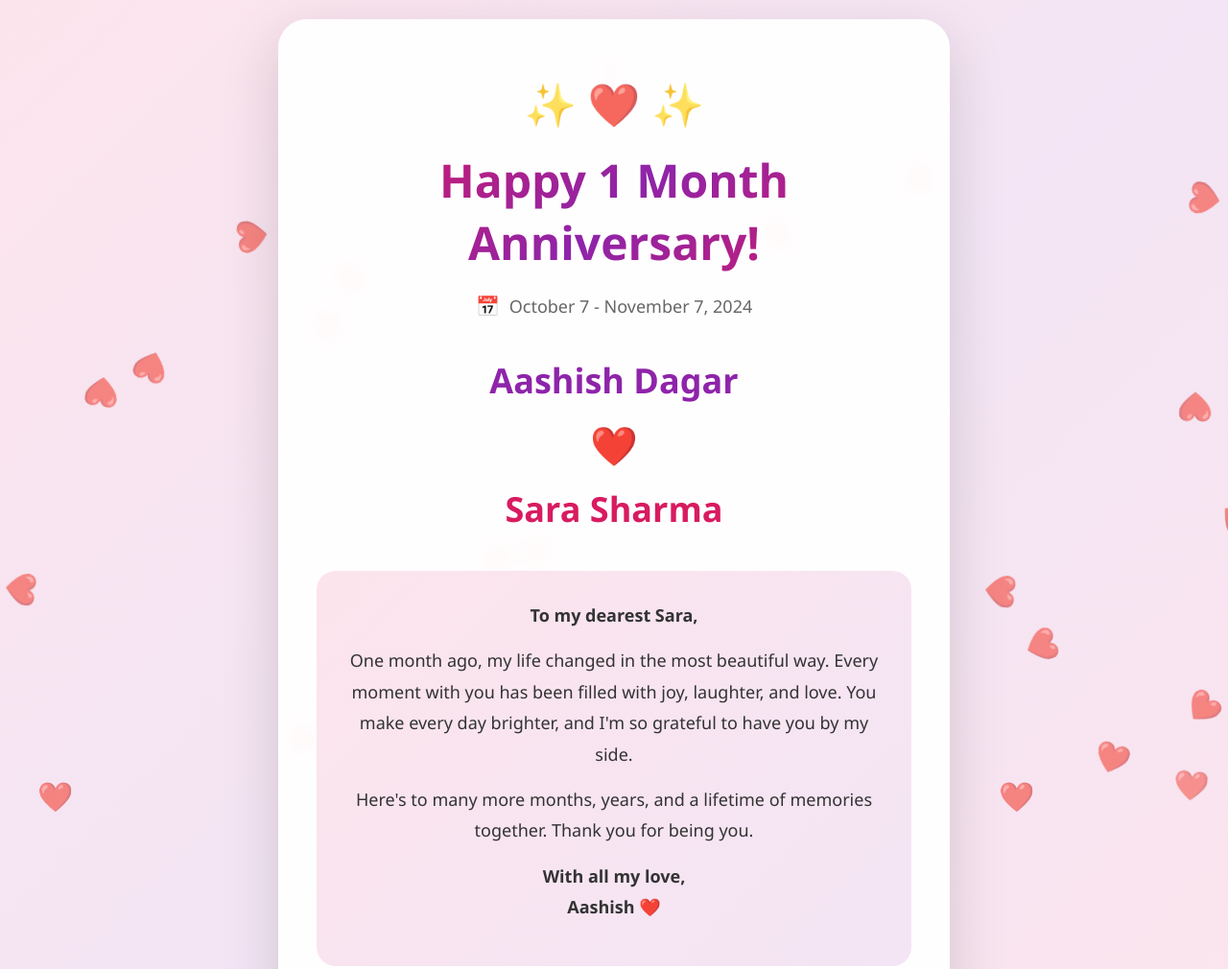
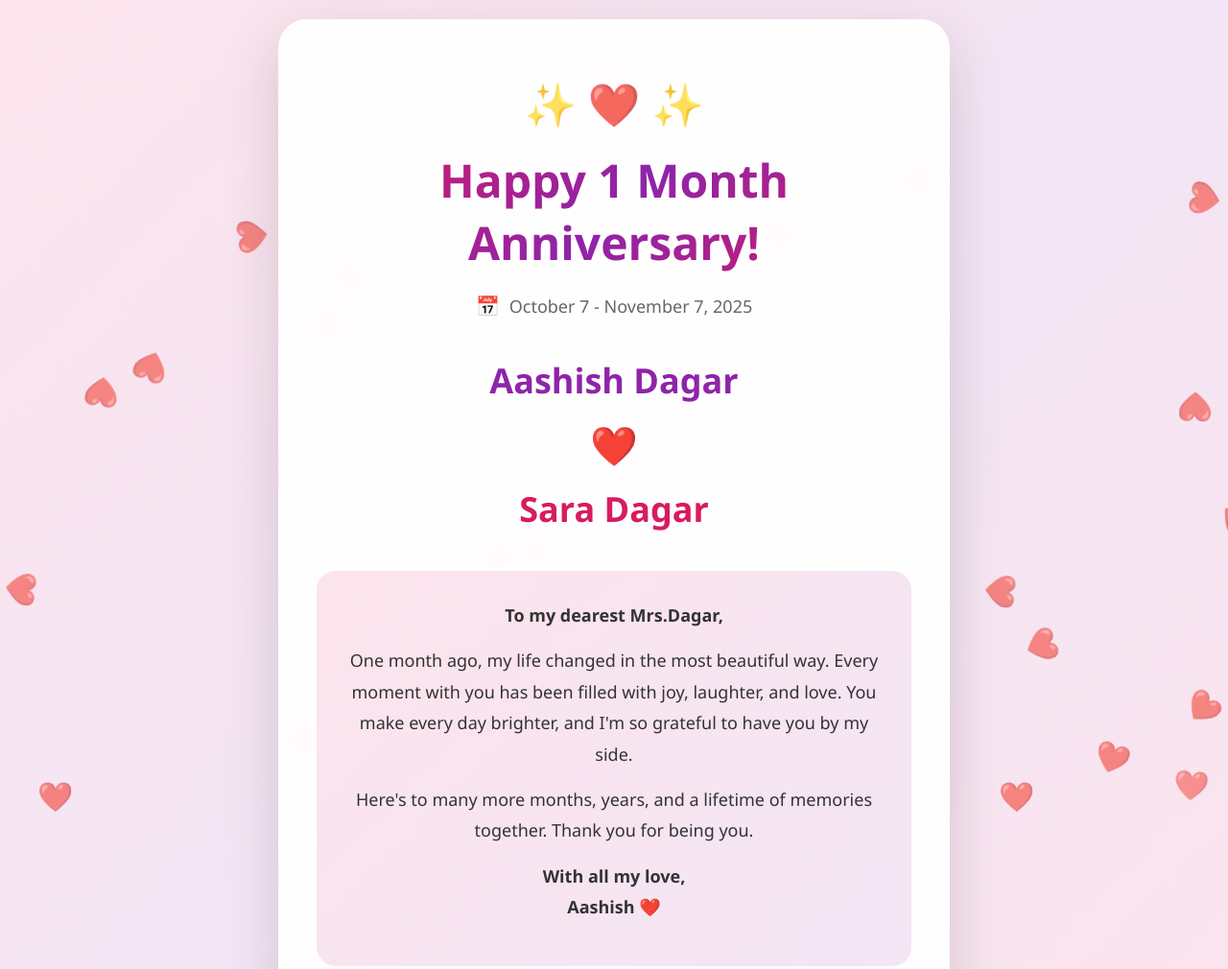
Before and after one commit to aashishdagar007/anniversary-website, a plain HTML site: page index.html in a window 1280 px wide. Shown: the top 1010 px of the page at 96% size. Drawn offline with Linux system fonts and the light colour scheme.

Commit message:
Update index.html

```diff
--- a/index.html
+++ b/index.html
@@ -250,17 +250,17 @@
 
             <div class="date">
                 <span class="calendar-icon">📅</span>
-                <span>October 7 - November 7, 2024</span>
+                <span>October 7 - November 7, 2025</span>
             </div>
 
             <div class="names">
                 <div class="name aashish">Aashish Dagar</div>
                 <div class="divider-heart">❤️</div>
-                <div class="name sara">Sara Sharma</div>
+                <div class="name sara">Sara Dagar</div>
             </div>
 
             <div class="message-box">
-                <p><strong>To my dearest Sara,</strong></p>
+                <p><strong>To my dearest Mrs.Dagar,</strong></p>
                 <p>One month ago, my life changed in the most beautiful way. Every moment with you has been filled with joy, laughter, and love. You make every day brighter, and I'm so grateful to have you by my side.</p>
                 <p>Here's to many more months, years, and a lifetime of memories together. Thank you for being you.</p>
                 <p><strong>With all my love,<br>Aashish ❤️</strong></p>
```
